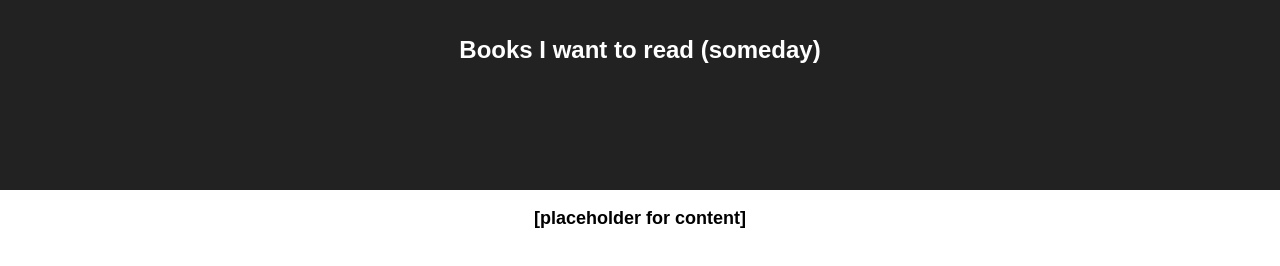
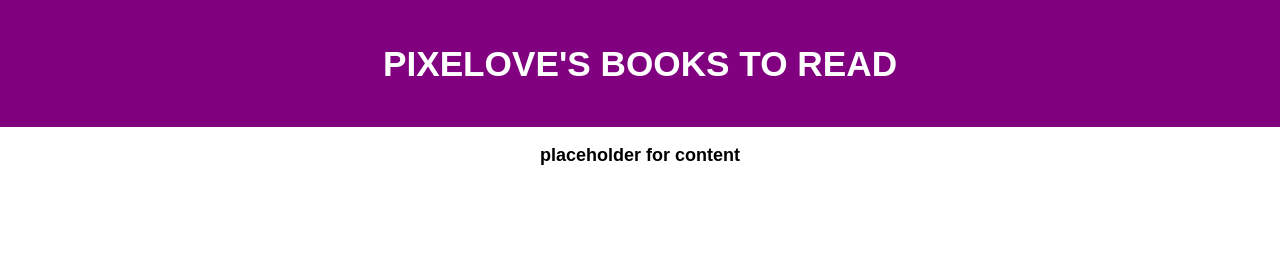
Before and after one commit to pixelove/booksToRead, a React app: page / in a window 1280 px wide. Built offline with nearby package versions, Linux system fonts and the light colour scheme.

Commit message:
add some props and first component

```diff
--- a/src/App.css
+++ b/src/App.css
@@ -2,16 +2,13 @@
   text-align: center;
 }
 
-.App-logo {
-  animation: App-logo-spin infinite 20s linear;
-  height: 80px;
-}
-
 .App-header {
-  background-color: #222;
-  height: 150px;
+  background-color: purple;
+  height: 100%;
   padding: 20px;
   color: white;
+  font-size: 1.1rem;
+  text-transform: uppercase;
 }
 
 .App-title {
@@ -21,8 +18,3 @@
 .App-intro {
   font-size: large;
 }
-
-@keyframes App-logo-spin {
-  from { transform: rotate(0deg); }
-  to { transform: rotate(360deg); }
-}
--- a/src/components/App.js
+++ b/src/components/App.js
@@ -1,15 +1,15 @@
 import React, { Component } from 'react';
 import '../App.css';
+// eslint-disable-next-line
+import Header from './Header';
 
 class App extends Component {
   render() {
     return (
       <div className="App">
-        <header className="App-header">
-          <h1 className="App-title">Books I want to read (someday)</h1>
-        </header>
+        <Header text="pixelove's books to read" />
         <p className="App-intro">
-          <strong>[placeholder for content]</strong>
+          <strong>placeholder for content</strong>
         </p>
       </div>
     );
--- /dev/null
+++ b/src/components/Header.js
@@ -0,0 +1,13 @@
+import React, { Component } from 'react';
+
+class Header extends Component {
+  render() {
+      return (
+        <div className="App-header">
+          <h1>{this.props.text}</h1>
+        </div>
+      );
+  }
+}
+
+export default Header;
```
